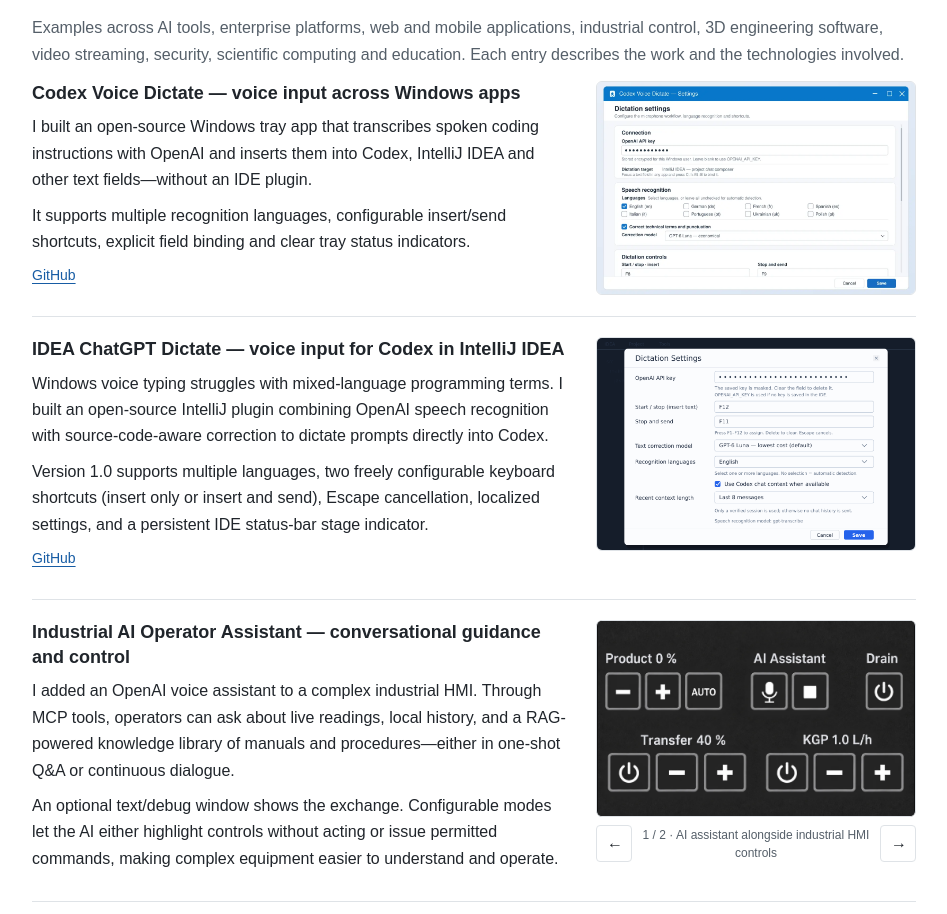
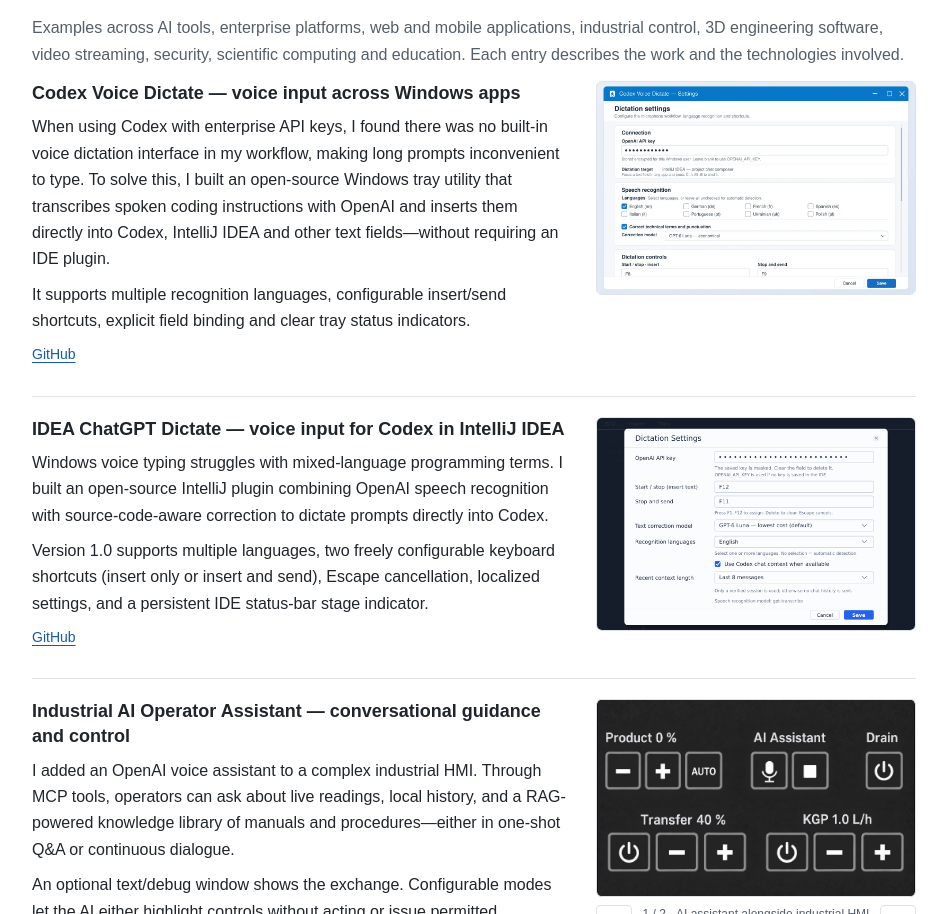
Before and after one commit to ilinic/ilinic.github.io, a plain HTML site: page index.html in a window 1280 px wide. Shown: the part 3115-4029 px from the top of the page, without its empty margins (166-1113 px from the left). Drawn offline with Linux system fonts and the light colour scheme.

Commit message:
Explain enterprise Codex dictation gap behind Voice Dictate project

```diff
--- a/index.html
+++ b/index.html
@@ -230,7 +230,7 @@
           <li class="project-with-gallery" id="codex-voice-dictate">
             <div>
               <h3>Codex Voice Dictate — voice input across Windows apps</h3>
-              <p>I built an open-source Windows tray app that transcribes spoken coding instructions with OpenAI and inserts them into Codex, IntelliJ IDEA and other text fields—without an IDE plugin.</p>
+              <p>When using Codex with enterprise API keys, I found there was no built-in voice dictation interface in my workflow, making long prompts inconvenient to type. To solve this, I built an open-source Windows tray utility that transcribes spoken coding instructions with OpenAI and inserts them directly into Codex, IntelliJ IDEA and other text fields—without requiring an IDE plugin.</p>
               <p>It supports multiple recognition languages, configurable insert/send shortcuts, explicit field binding and clear tray status indicators.</p>
               <p class="project-links"><a href="https://github.com/ilinic/Codex_Voice_Dictate">GitHub</a></p>
             </div>
```
